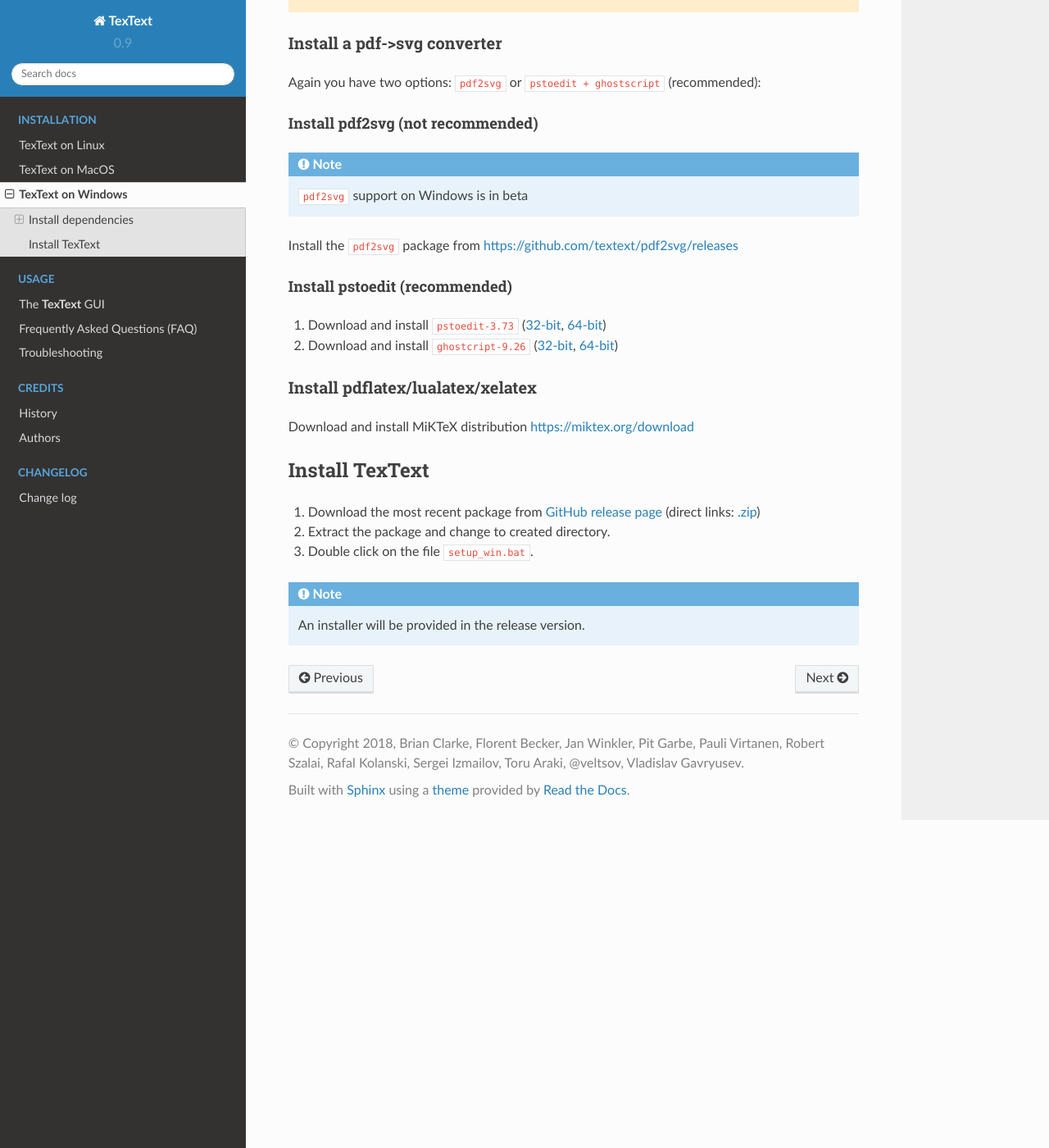
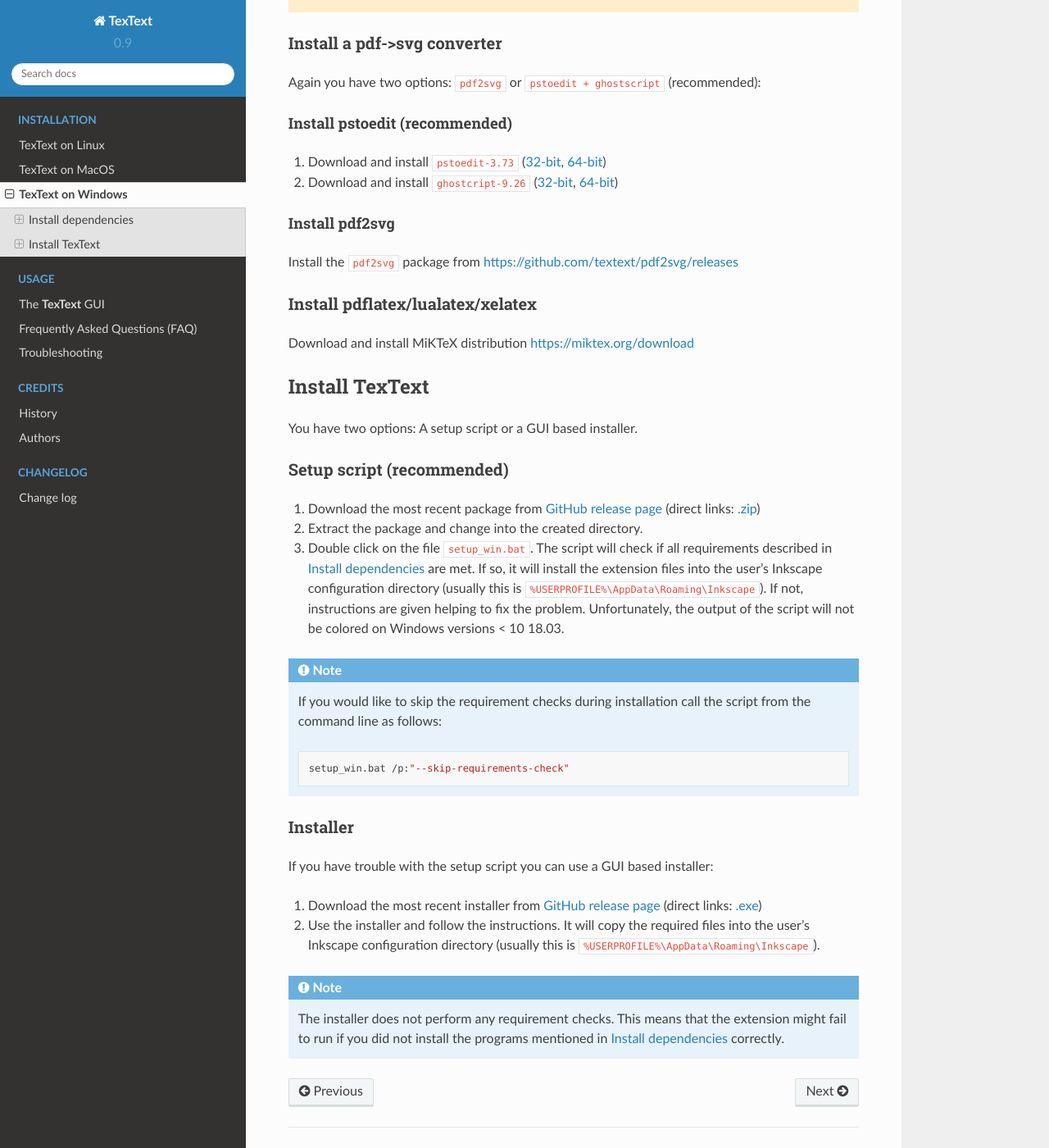
Before and after one commit to textext/textext, a Sphinx documentation site: the page built from docs/source/install/windows.rst, in a window 1280 px wide and 1400 px high, scrolled down 1176 px. Shown: the whole window at 82% size. Built offline with Sphinx 7.4.7 and the Read the Docs theme 2.0.0, drawn with Linux system fonts in a browser that asks for light colours.

Commit message:
Doc: More detailled info for installation via setup.py

```diff
--- a/docs/source/install/windows.rst
+++ b/docs/source/install/windows.rst
@@ -87,21 +87,8 @@
 
 Again you have two options: ``pdf2svg`` or ``pstoedit + ghostscript`` (recommended):
 
-.. _windows-install-pdf2svg:
-
-Install pdf2svg (not recommended)
-----------------------------------
-
-.. note::
-
-    ``pdf2svg`` support on Windows is in beta
-
-Install the ``pdf2svg`` package from https://github.com/textext/pdf2svg/releases
-
-.. _windows-install-pstoedit:
-
 Install pstoedit (recommended)
-----------------------------------
+------------------------------
 
 
 .. _pstoedit-installer-64bit: https://sourceforge.net/projects/pstoedit/files/pstoedit/3.73/pstoeditsetup_x64.exe
@@ -115,6 +102,15 @@
 
 .. _windows-install-latex:
 
+.. _windows-install-pdf2svg:
+
+Install pdf2svg
+---------------
+
+Install the ``pdf2svg`` package from https://github.com/textext/pdf2svg/releases
+
+.. _windows-install-pstoedit:
+
 Install pdflatex/lualatex/xelatex
 ~~~~~~~~~~~~~~~~~~~~~~~~~~~~~~~~~
 
@@ -124,17 +120,42 @@
 .. _windows-install-textext:
 
 Install TexText
-=================
+===============
+
+You have two options: A setup script or a GUI based installer.
+
+Setup script (recommended)
+~~~~~~~~~~~~~~~~~~~~~~~~~~
 
 1. Download the most recent package from :textext_current_release_page:`GitHub release page <release>` (direct links: :textext_download_zip:`.zip <Windows>`)
-2. Extract the package and change to created directory.
-3. Double click on the file :bash:`setup_win.bat`.
+2. Extract the package and change into the created directory.
+3. Double click on the file :bash:`setup_win.bat`. The script will check if all requirements
+   described in :ref:`windows-install-dependencies` are met. If so, it will install the extension
+   files into the user's Inkscape configuration directory (usually this is
+   ``%USERPROFILE%\AppData\Roaming\Inkscape``). If not, instructions are given helping to
+   fix the problem. Unfortunately, the output of the script will not be colored on
+   Windows versions < 10 18.03.
 
 .. note::
 
-    An installer will be provided in the release version.
+    If you would like to skip the requirement checks during installation call the script
+    from the command line as follows:
 
-.. 1. Download the most recent package from :textext_current_release_page:`GitHub release page <release>` (direct links: :textext_download_exe:`.exe <Windows>`)
-.. 2. Use the installer and follow the instructions. It will copy the required files into the user's Inkscape
-..    configuration directory (usually this is ``%USERPROFILE%\AppData\Roaming\Inkscape``) and put a key into
-..    the Windows registry which is used to store configuration data of the extension.
+    .. code-block:: bash
+
+        setup_win.bat /p:"--skip-requirements-check"
+
+Installer
+~~~~~~~~~
+
+If you have trouble with the setup script you can use a GUI based installer:
+
+1. Download the most recent installer from :textext_current_release_page:`GitHub release page <release>` (direct links: :textext_download_exe:`.exe <Windows>`)
+2. Use the installer and follow the instructions. It will copy the required files into the user's Inkscape
+   configuration directory (usually this is ``%USERPROFILE%\AppData\Roaming\Inkscape``).
+
+.. note::
+
+    The installer does not perform any requirement checks. This means that the extension might
+    fail to run if you did not install the programs mentioned in
+    :ref:`windows-install-dependencies` correctly.
```
Also changed, not shown: docs/source/install/linux.rst (+18 -5 lines), docs/source/install/macos.rst (+16 -1 lines).
